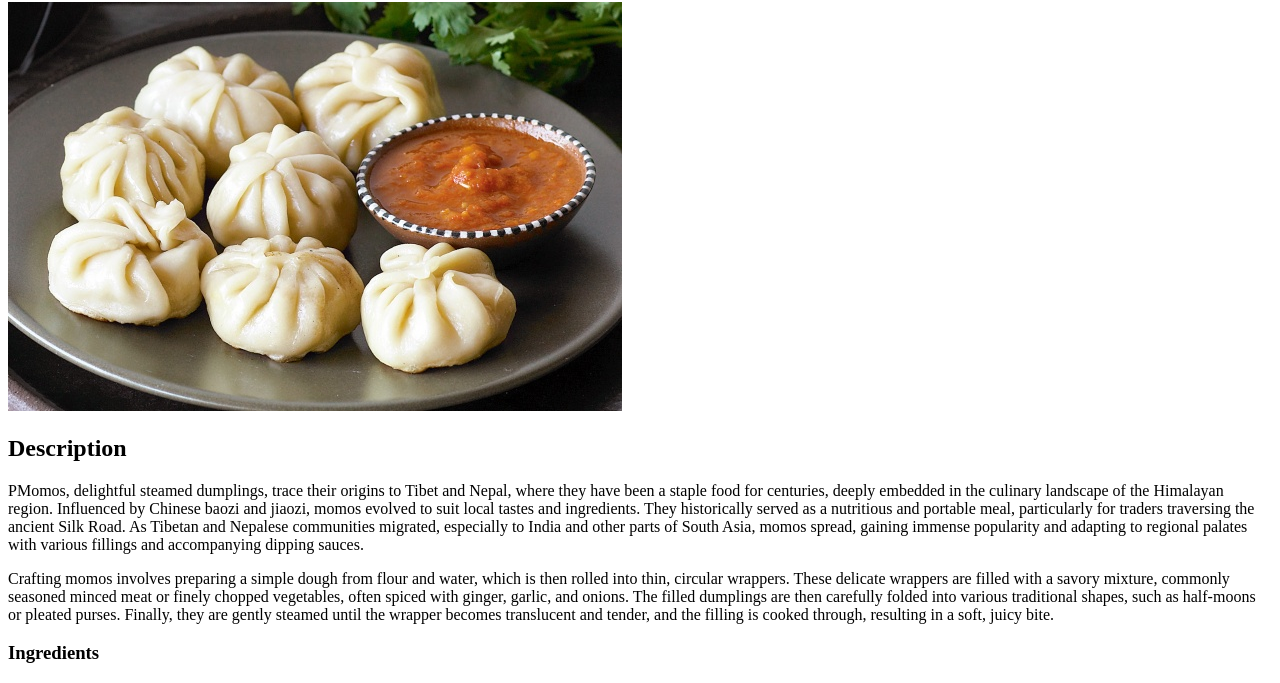
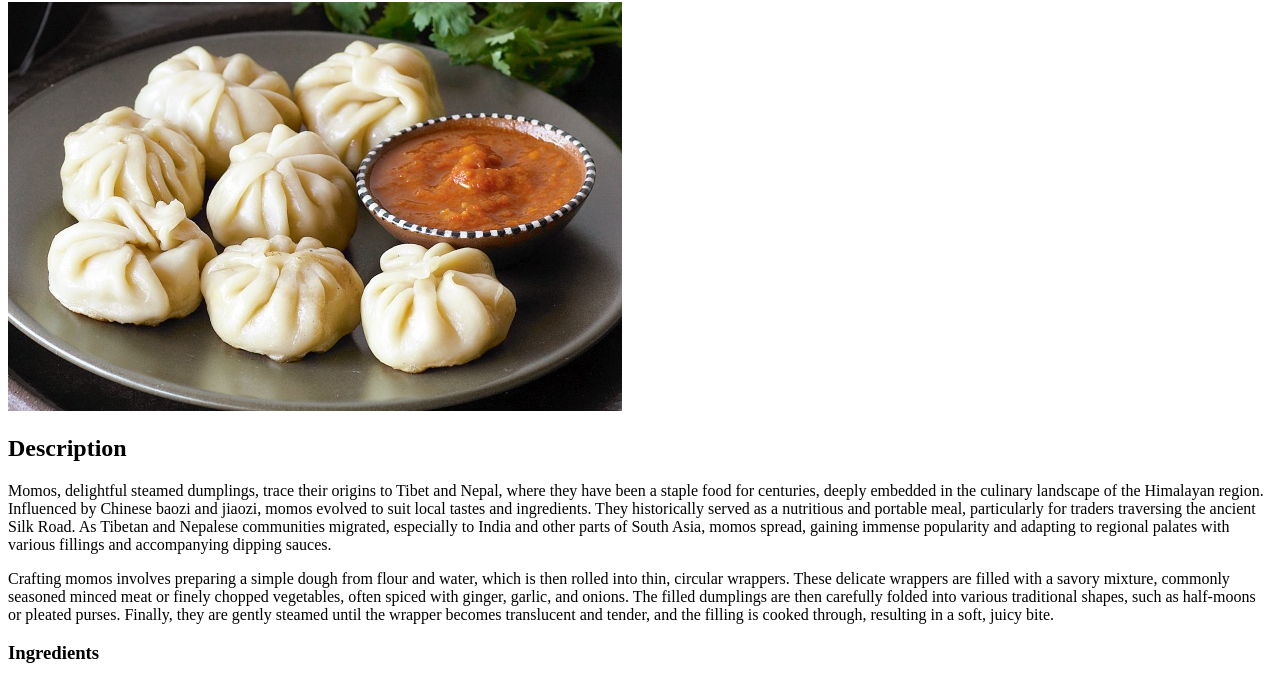
Before and after one commit to namandev87/odin-recipes, a plain HTML site: page recipes/momos.html in a window 1280 px wide. Shown: the part 104-787 px from the top of the page. Drawn offline with Linux system fonts and the light colour scheme.

Commit message:
Fix text in recipes

```diff
--- a/recipes/momos.html
+++ b/recipes/momos.html
@@ -13,7 +13,7 @@
     <img src="../images/momos.jpg" alt="an image of momos">
     <h2>Description</h2>
     <p>
-        PMomos, delightful steamed dumplings, trace their origins to Tibet and Nepal, where they have been a staple food for centuries, deeply embedded in the culinary landscape of the Himalayan region. Influenced by Chinese baozi and jiaozi, momos evolved to suit local tastes and ingredients. They historically served as a nutritious and portable meal, particularly for traders traversing the ancient Silk Road. As Tibetan and Nepalese communities migrated, especially to India and other parts of South Asia, momos spread, gaining immense popularity and adapting to regional palates with various fillings and accompanying dipping sauces.
+        Momos, delightful steamed dumplings, trace their origins to Tibet and Nepal, where they have been a staple food for centuries, deeply embedded in the culinary landscape of the Himalayan region. Influenced by Chinese baozi and jiaozi, momos evolved to suit local tastes and ingredients. They historically served as a nutritious and portable meal, particularly for traders traversing the ancient Silk Road. As Tibetan and Nepalese communities migrated, especially to India and other parts of South Asia, momos spread, gaining immense popularity and adapting to regional palates with various fillings and accompanying dipping sauces.
     </p>
     <p>
         Crafting momos involves preparing a simple dough from flour and water, which is then rolled into thin, circular wrappers. These delicate wrappers are filled with a savory mixture, commonly seasoned minced meat or finely chopped vegetables, often spiced with ginger, garlic, and onions. The filled dumplings are then carefully folded into various traditional shapes, such as half-moons or pleated purses. Finally, they are gently steamed until the wrapper becomes translucent and tender, and the filling is cooked through, resulting in a soft, juicy bite.
```
